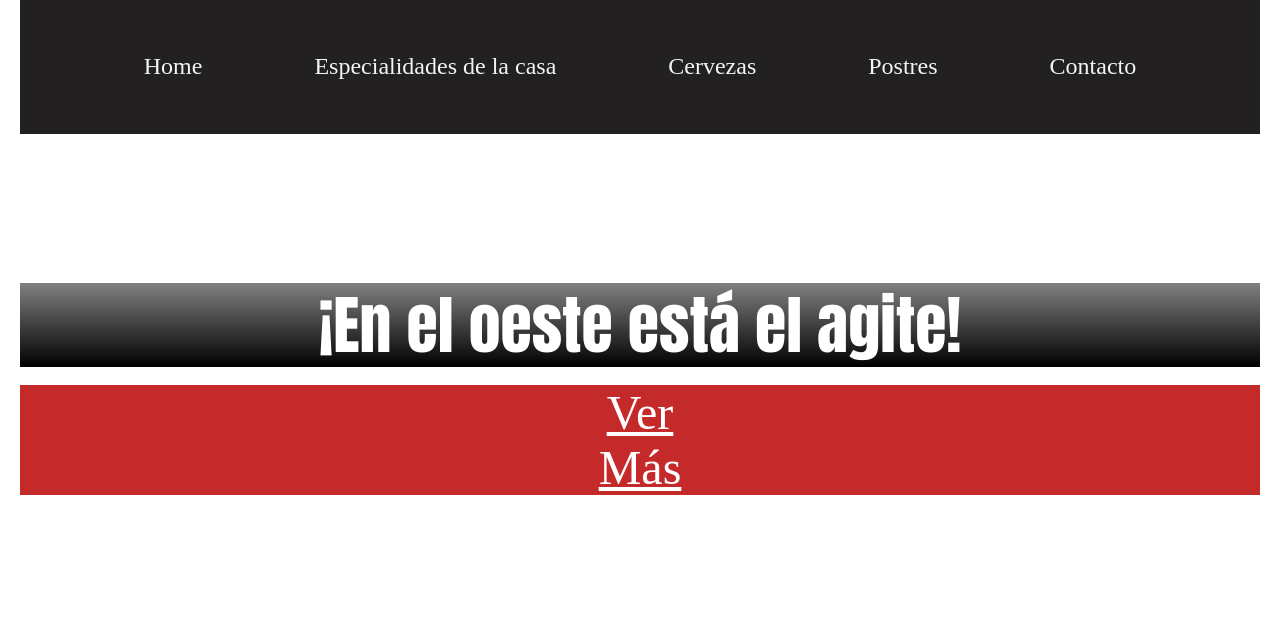
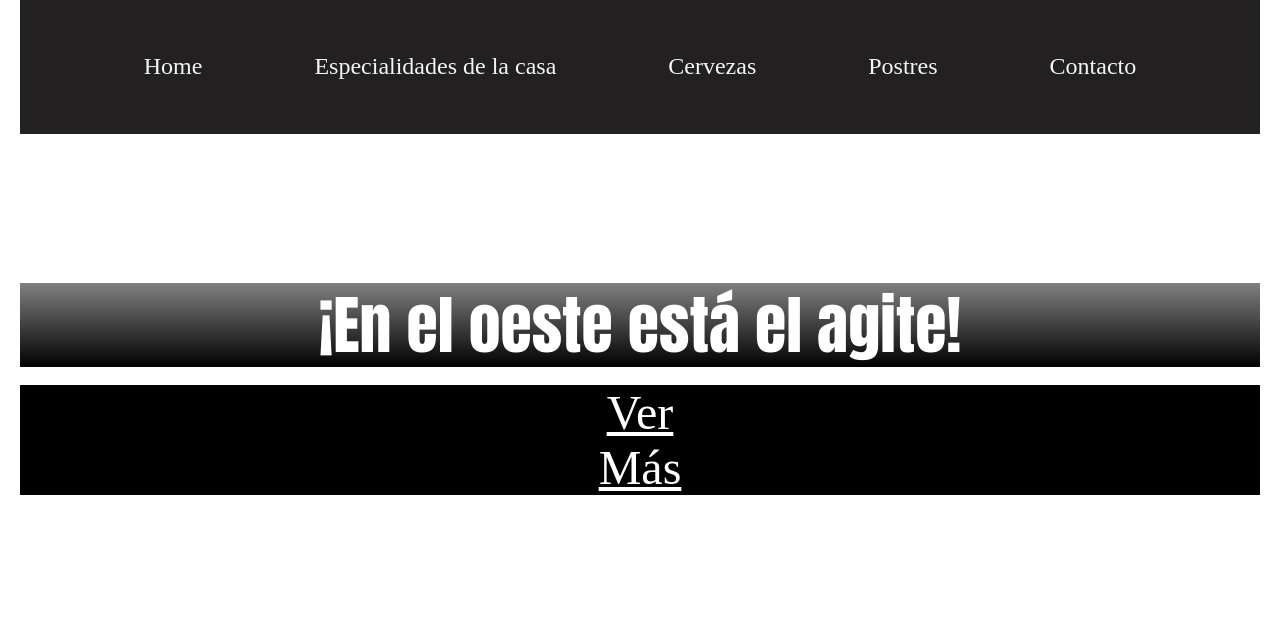
Before and after one commit to Marianorodriguez383/cerveceriaoeste-rodriguez, a plain HTML site: page desafio-3/index.html in a window 1280 px wide. Shown: the part 156-800 px from the top of the page. Drawn offline with Linux system fonts and the light colour scheme; a web font is replaced by a local one.

Commit message:
agregado bgcolor vermas

```diff
--- a/desafio-3/style.css
+++ b/desafio-3/style.css
@@ -92,7 +92,7 @@ h2 {
     font-size: 3em ;
     padding-left: 44.3% ;
     padding-right: 44.3%;
-    background-color: rgb(196, 42, 42) ;
+    background-color: black;
     text-align: center;
     display: grid;
     grid-template-columns: (1,1fr);
```
